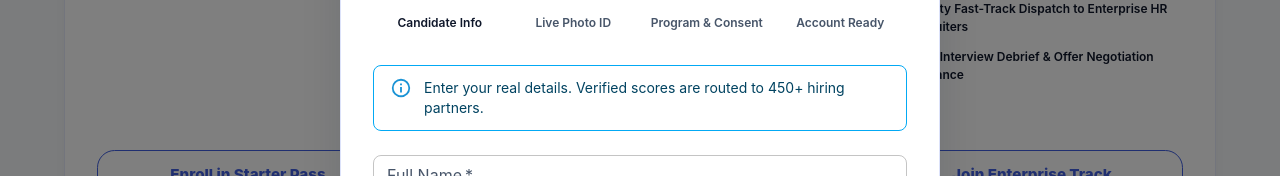
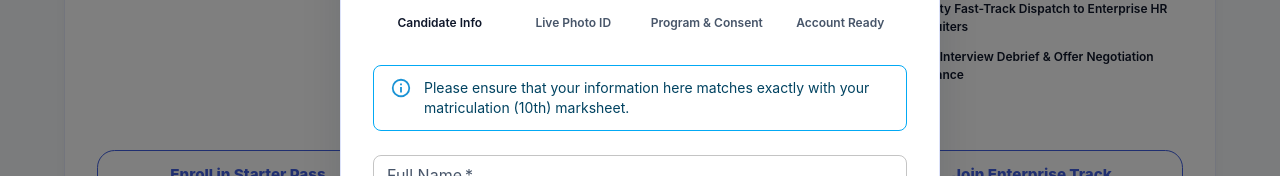
Before and after one commit to sagar-anmol/careerloop, a Next.js app: page / in a window 1280 px wide. Both pictures are taken after a click on the button "Enroll & Secure Your Pass (₹4,999)". Shown: the part 2126-2302 px from the top of the page. Built offline with nearby package versions, Linux system fonts and the light colour scheme; no server answers; what @mui/material-nextjs would draw is missing.

Commit message:
Update onboarding candidate info prompt to match matriculation marksheet

```diff
--- a/src/components/mui/MuiOnboardingModal.tsx
+++ b/src/components/mui/MuiOnboardingModal.tsx
@@ -360,7 +360,7 @@ export function MuiOnboardingModal({
         {activeStep === 0 && (
           <Box sx={{ display: "flex", flexDirection: "column", gap: 2 }}>
             <Alert severity="info" variant="outlined" sx={{ mb: 1, py: 0.5 }}>
-              Enter your real details. Verified scores are routed to 450+ hiring partners.
+              Please ensure that your information here matches exactly with your matriculation (10th) marksheet.
             </Alert>
 
             <TextField
```
